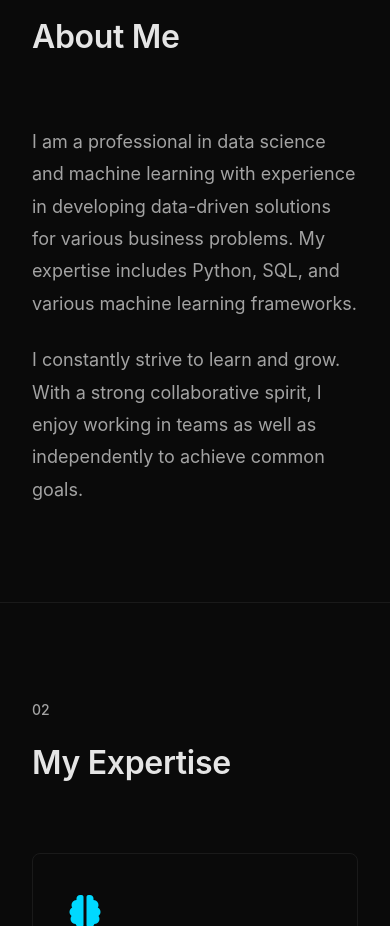
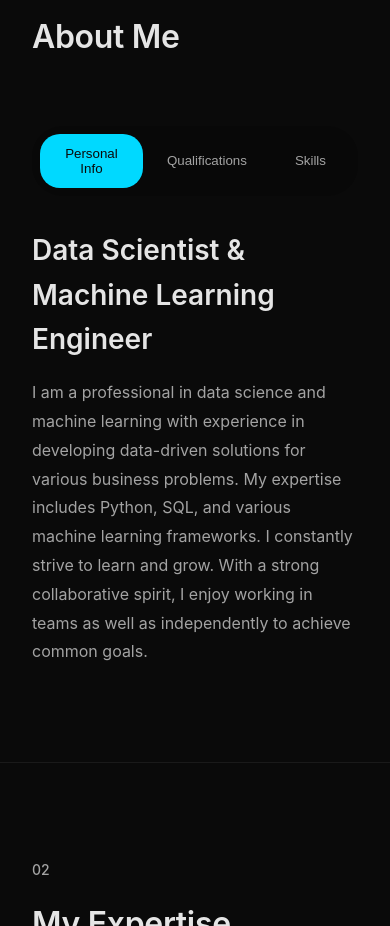
Before and after one commit to GrmRy/WebsitePortofolio, a Vue app in the folder portofolioWebsite/: page / in a window 390 px wide. Shown: the part 800-1726 px from the top of the page. Built offline with nearby package versions, Linux system fonts and the light colour scheme.

Commit message:
feat:changes about me section

```diff
--- a/portofolioWebsite/src/components/About.vue
+++ b/portofolioWebsite/src/components/About.vue
@@ -1,5 +1,14 @@
 <script setup>
+import { ref } from 'vue'
+
 defineProps(['T'])
+
+const activeTab = ref('personal')
+
+
+function setActiveTab(tabName) {
+  activeTab.value = tabName
+}
 </script>
 
 <template>
@@ -9,12 +18,173 @@ defineProps(['T'])
         <div class="section-number">01</div>
         <h2 class="section-title">{{ T.about_title }}</h2>
       </div>
-      <div class="section-content">
-        <div class="about-text">
-          <p>{{ T.about_p1 }}</p>
-          <p>{{ T.about_p2 }}</p>
+
+      <div class="section-content about-layout">
+        <div class="about-photo-placeholder">
+          </div>
+
+        <div class="about-content">
+          <div class="tab-buttons">
+            <button
+              @click="setActiveTab('personal')"
+              :class="{ 'active': activeTab === 'personal' }"
+              class="tab-btn">
+              Personal Info
+            </button>
+            <button
+              @click="setActiveTab('qualifications')"
+              :class="{ 'active': activeTab === 'qualifications' }"
+              class="tab-btn">
+              Qualifications
+            </button>
+            <button
+              @click="setActiveTab('skills')"
+              :class="{ 'active': activeTab === 'skills' }"
+              class="tab-btn">
+              Skills
+            </button>
+          </div>
+
+          <div class="tab-content">
+            <Transition name="fade" mode="out-in">
+              <div v-if="activeTab === 'personal'" class="content-panel">
+                <h3 class="panel-title">Data Scientist & Machine Learning Engineer</h3>
+                <p class="panel-description">{{ T.about_p1 }} {{ T.about_p2 }}</p>
+                </div>
+
+              <else-if v-else-if="activeTab === 'qualifications'" class="content-panel">
+                <h3 class="panel-title">My Journey</h3>
+                 <div class="journey-columns">
+                    <div>
+                        <h4>Experience</h4>
+                        <ul>
+                            <li><strong>PT.Sriwahana Adityakarta</strong> - Data Support (2025-Now)</li>
+                        </ul>
+                    </div>
+                    <div>
+                        <h4>Education</h4>
+                        <ul>
+                            <li><strong>Universitas Tidar</strong> - Electrical Engineering (2018-2024)</li>
+                        </ul>
+                    </div>
+                 </div>
+              </else-if>
+
+              <else-if v-else-if="activeTab === 'skills'" class="content-panel">
+                <h3 class="panel-title">Tools I Use Everyday</h3>
+                <ul class="skills-list">
+                  <li>Python</li>
+                  <li>SQL</li>
+                  <li>Scikit-learn</li>
+                  <li>TensorFlow</li>
+                  <li>Streamlit</li>
+                  <li>Vue.js</li>
+                </ul>
+              </else-if>
+            </Transition>
+          </div>
         </div>
       </div>
     </div>
   </section>
 </template>
+
+<style scoped>
+.about-layout {
+  display: grid;
+  grid-template-columns: 1fr 2fr;
+  gap: 3rem;
+  align-items: flex-start;
+}
+
+.about-photo-placeholder {
+  width: 100%;
+  padding-top: 120%;
+  background-color: var(--border);
+  border-radius: 12px;
+  /* Hapus ini jika Anda menggunakan tag <img> asli */
+}
+
+/* Styling untuk Tabs */
+.tab-buttons {
+  display: flex;
+  background-color: rgba(0,0,0,0.2);
+  padding: 0.5rem;
+  border-radius: 30px;
+  margin-bottom: 2rem;
+  max-width: max-content;
+}
+
+.tab-btn {
+  background: transparent;
+  border: none;
+  color: var(--text-secondary);
+  padding: 0.75rem 1.5rem;
+  border-radius: 20px;
+  cursor: pointer;
+  font-weight: 500;
+  transition: all 0.3s ease;
+}
+
+.tab-btn:hover {
+  color: var(--text);
+}
+
+.tab-btn.active {
+  background-color: var(--accent);
+  color: var(--bg);
+}
+
+.tab-content {
+  min-height: 250px;
+}
+
+.panel-title {
+    font-size: 1.75rem;
+    font-weight: 600;
+    margin-bottom: 1rem;
+}
+
+.panel-description {
+    color: var(--text-secondary);
+    line-height: 1.8;
+}
+
+.journey-columns {
+    display: flex;
+    gap: 2rem;
+}
+
+.skills-list {
+    list-style: none;
+    padding: 0;
+    columns: 2;
+}
+.skills-list li {
+    color: var(--text-secondary);
+    margin-bottom: 0.75rem;
+}
+
+
+
+.fade-enter-active,
+.fade-leave-active {
+  transition: opacity 0.3s ease;
+}
+
+.fade-enter-from,
+.fade-leave-to {
+  opacity: 0;
+}
+
+
+
+@media (max-width: 768px) {
+  .about-layout {
+    grid-template-columns: 1fr;
+  }
+  .about-photo-placeholder {
+      display: none;
+  }
+}
+</style>
```
